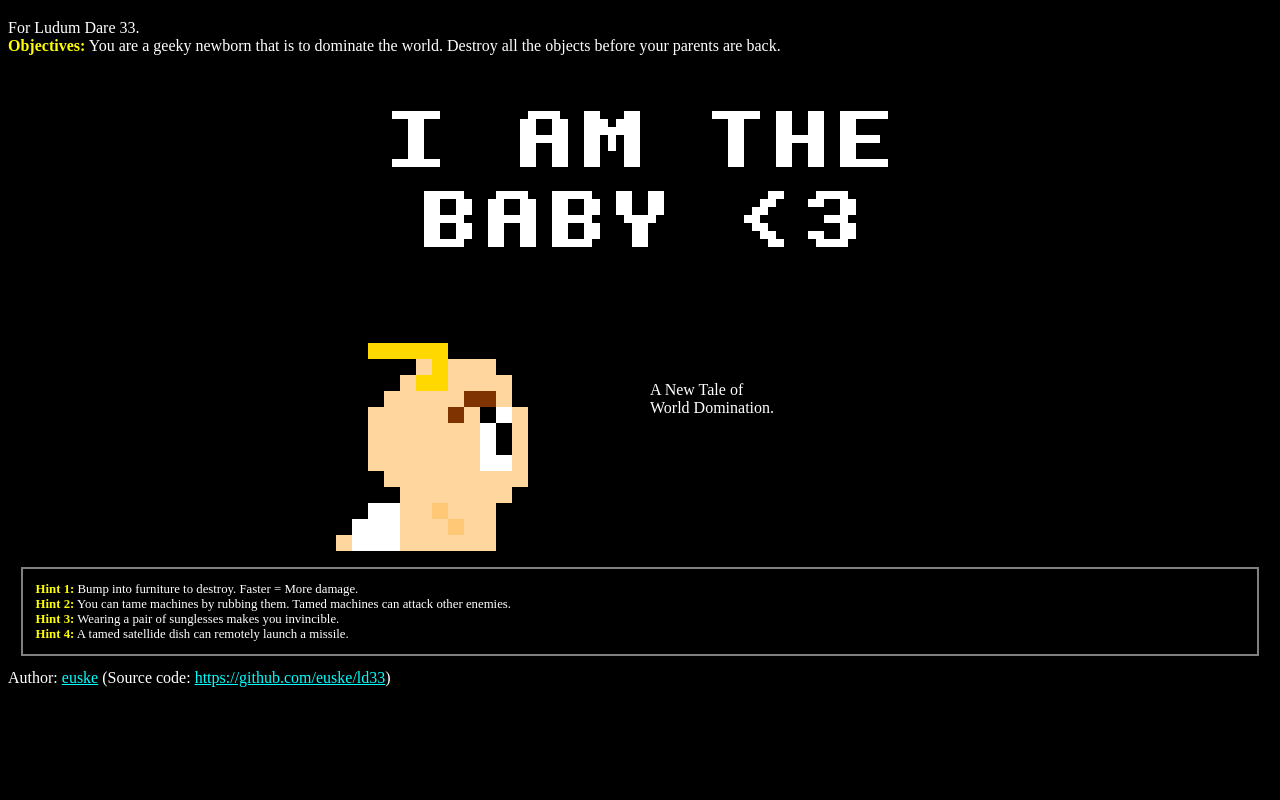
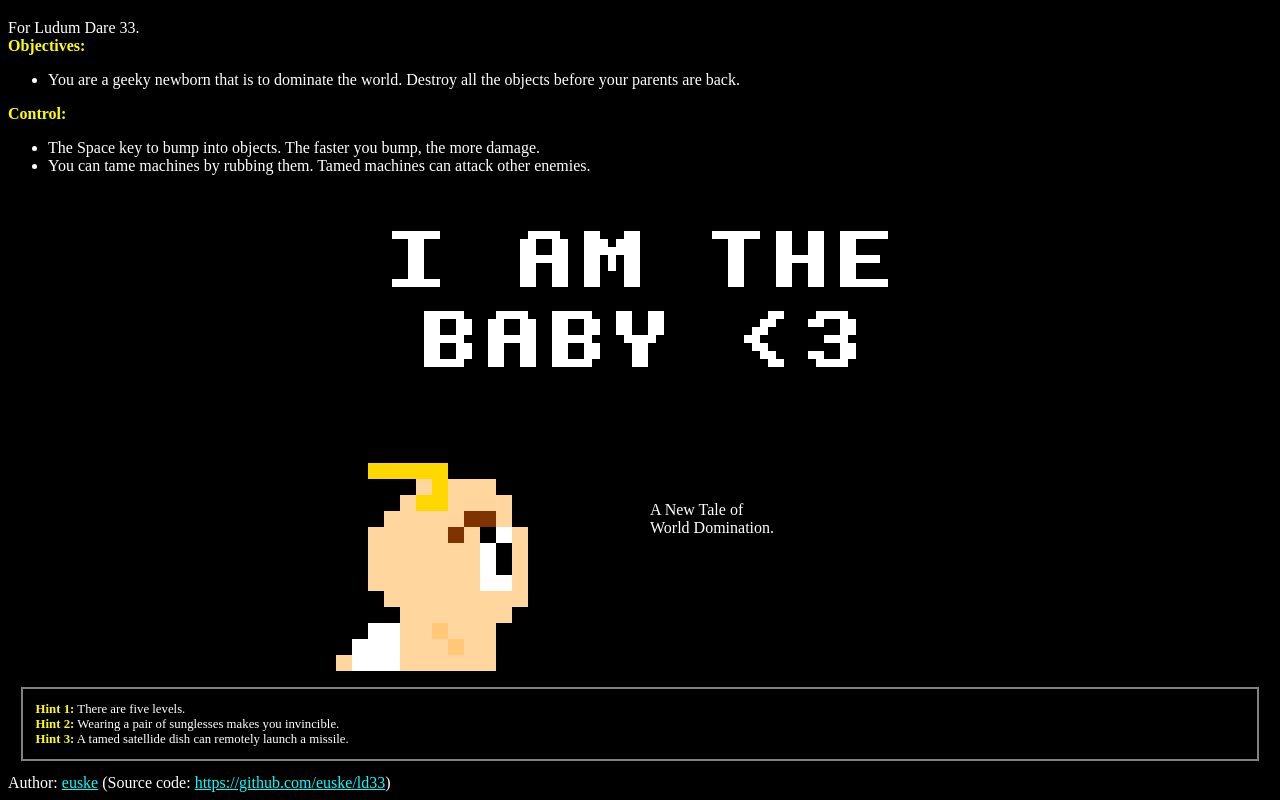
Before and after one commit to euske/ld33, a plain HTML site: page index.html in a window 1280 px wide. Shown: the part 61-861 px from the top of the page. Before the commit the page ends 800 px from the top, so only its background shows below. Drawn offline with Linux system fonts and the light colour scheme.

Commit message:
Submitted!

```diff
--- a/index.html
+++ b/index.html
@@ -26,9 +26,16 @@ b { font-size: 120%; }
 For Ludum Dare 33.
 <p>
 <strong>Objectives:</strong>
-You are a geeky newborn that is to dominate the world.
-Destroy all the objects before your parents are back.
+<ul>
+<li> You are a geeky newborn that is to dominate the world.
+  Destroy all the objects before your parents are back.
+</ul>
 <p>
+<strong>Control:</strong>
+<ul>
+<li> The Space key to bump into objects. The faster you bump, the more damage.
+<li> You can tame machines by rubbing them. Tamed machines can attack other enemies.
+</ul>
 
 <div style="margin: 1em;" align=center>
   <div style="position:relative; width:640px; height:480px;">
@@ -71,18 +78,14 @@ Destroy all the objects before your parents are back.
 </div>
 
 <div class=hints>
+<p>
 <strong>Hint 1:</strong>
-Bump into furniture to destroy.
-Faster = More damage.
+There are five levels.
 <p>
 <strong>Hint 2:</strong>
-You can tame machines by rubbing them.
-Tamed machines can attack other enemies.
+Wearing a pair of sunglesses makes you invincible.
 <p>
 <strong>Hint 3:</strong>
-Wearing a pair of sunglesses makes you invincible.
-<p>
-<strong>Hint 4:</strong>
 A tamed satellide dish can remotely launch a missile.
 </div>
 
```
Also changed, not shown: screenshots/2015-08-24_09-57-37.png (added), screenshots/2015-08-24_10-01-03.png (added), screenshots/2015-08-24_10-10-58.png (added), screenshots/2015-08-24_10-17-55.png (added).
